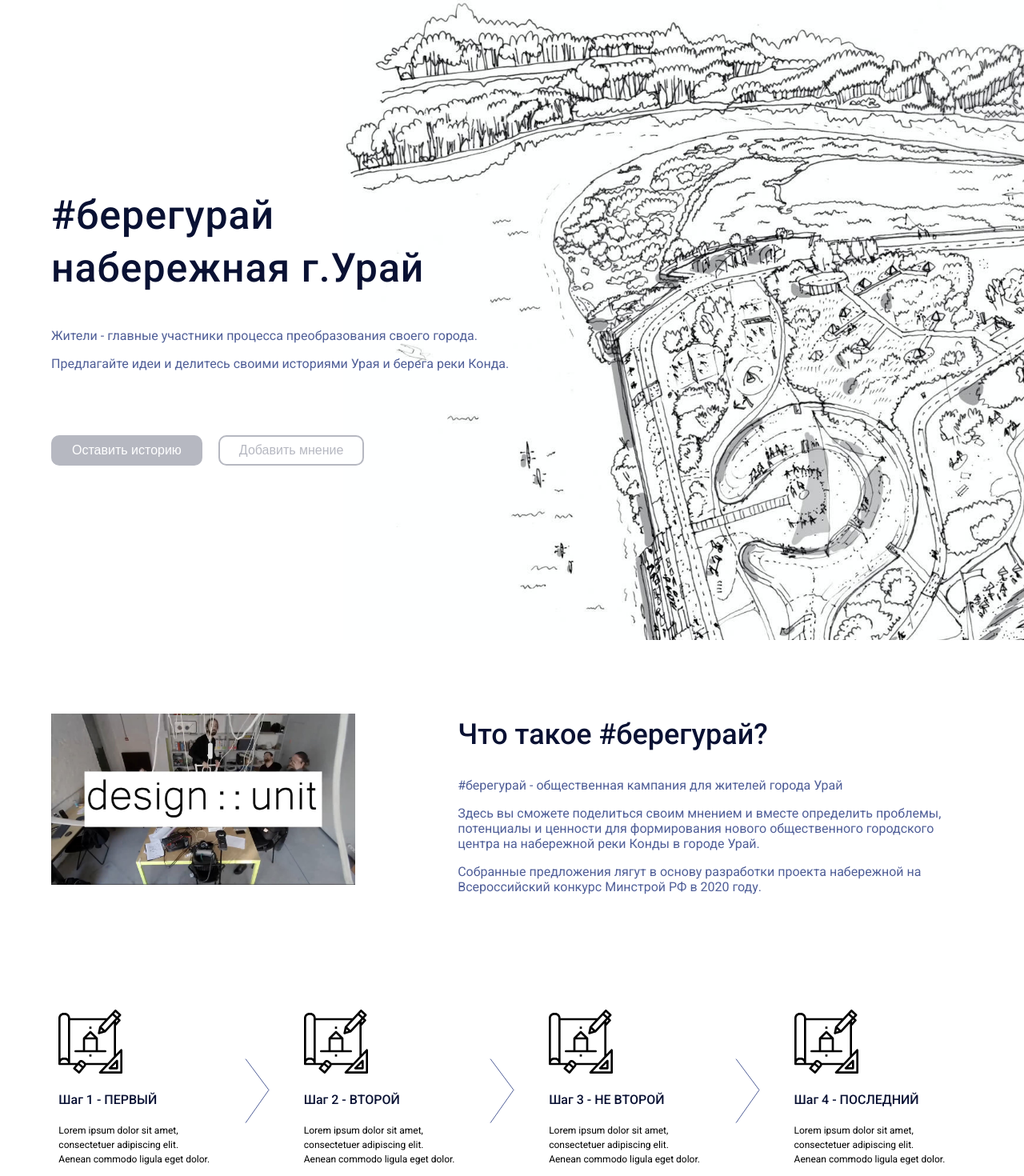
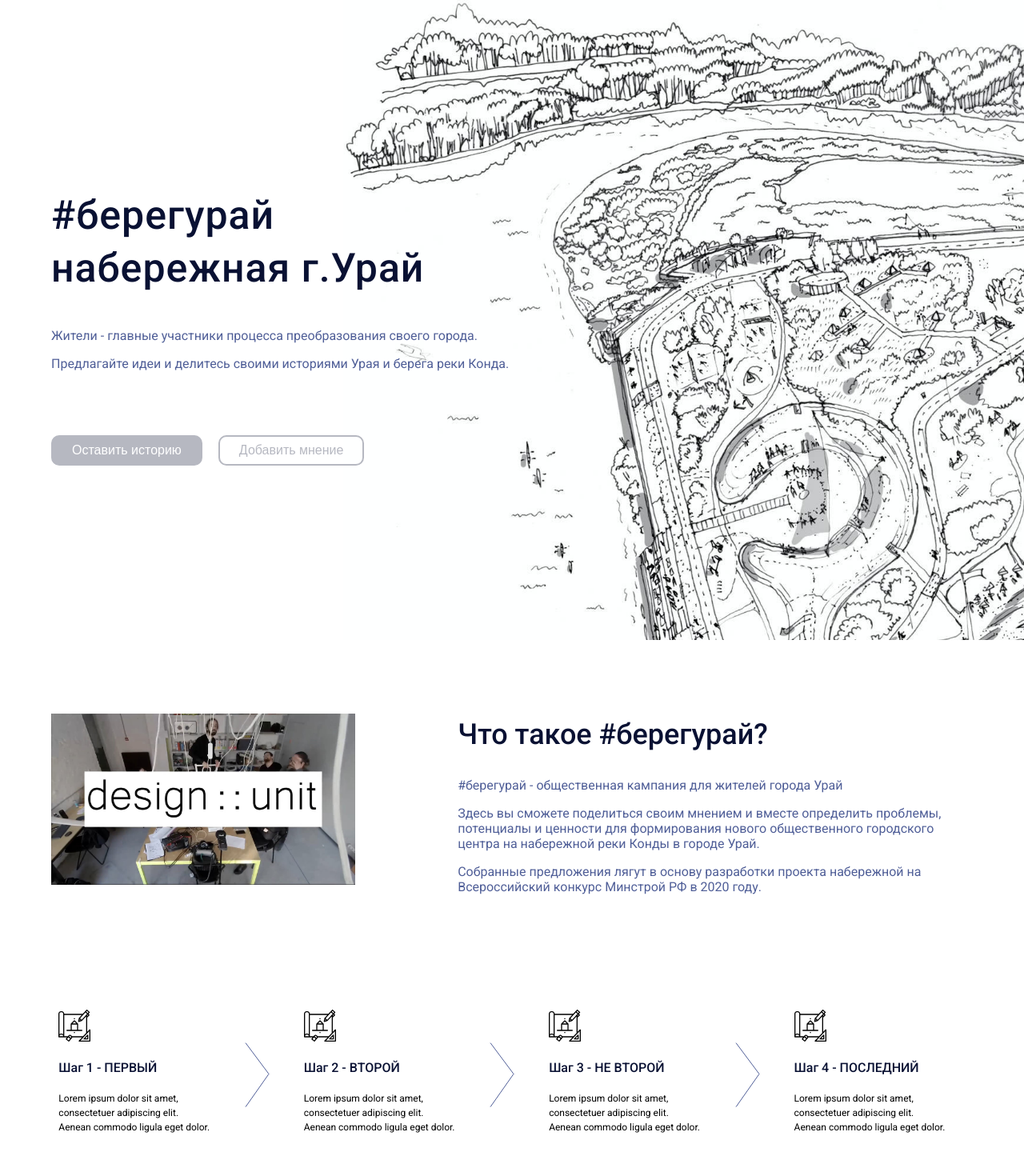
Before and after one commit to designunit/bereguray, a Next.js app: page / in a window 1280 px wide. Shown: the top 1470 px of the page at 80% size. Built offline with nearby package versions, Linux system fonts and the light colour scheme.

Commit message:
step icon fix

```diff
--- a/src/components/Step/styles.module.css
+++ b/src/components/Step/styles.module.css
@@ -14,6 +14,10 @@
     font-weight: normal;
     font-size: 12px;
     line-height: 18px;
+}
+
+.icon {
+    width: 40px;
 }
 
 .arrow {
```
